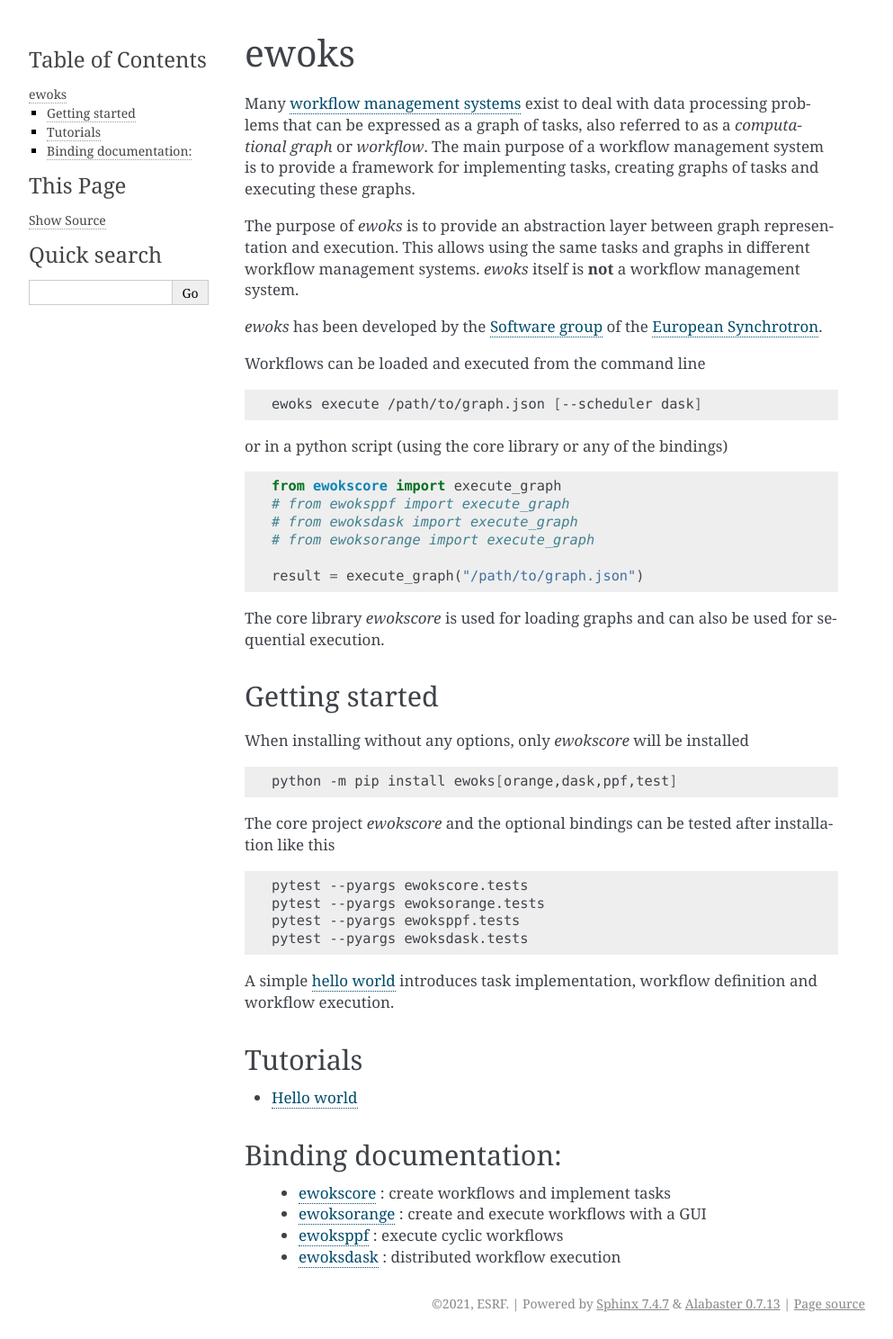
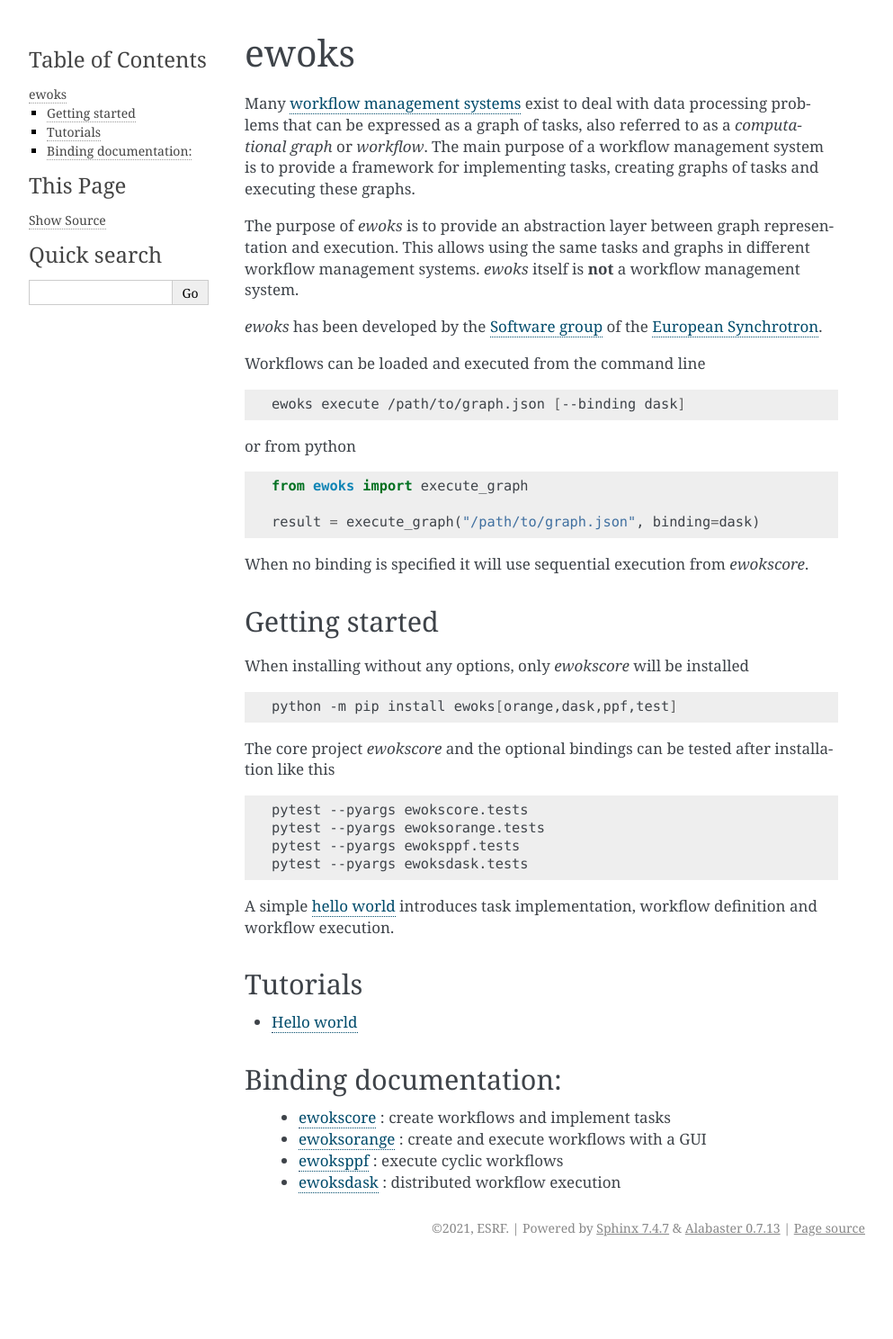
Before and after one commit to ewoks-kit/ewoks, a Sphinx documentation site: the page built from doc/index.rst, in a window 1280 px wide. Shown: the whole page at 90% size, without its empty margins (148-1141 px from the left). Built offline with Sphinx 7.4.7, drawn with Linux system fonts in a browser that asks for light colours; pages that are not in the unit, such as notebooks, are missing from menus; after the commit the page ends 1404 px from its top, so only the background shows below that.

Commit message:
introduce execute_graph analog to the bindings

```diff
--- a/doc/index.rst
+++ b/doc/index.rst
@@ -11,20 +11,17 @@
 
 .. code:: bash
 
-    ewoks execute /path/to/graph.json [--scheduler dask]
+    ewoks execute /path/to/graph.json [--binding dask]
 
-or in a python script (using the core library or any of the bindings)
+or from python
 
 .. code:: python
 
-    from ewokscore import execute_graph
-    # from ewoksppf import execute_graph
-    # from ewoksdask import execute_graph
-    # from ewoksorange import execute_graph
+    from ewoks import execute_graph
 
-    result = execute_graph("/path/to/graph.json")
+    result = execute_graph("/path/to/graph.json", binding=dask)
 
-The core library `ewokscore` is used for loading graphs and can also be used for sequential execution.
+When no binding is specified it will use sequential execution from `ewokscore`.
 
 Getting started
 ---------------
--- a/ewoks/__init__.py
+++ b/ewoks/__init__.py
@@ -1 +1,3 @@
+from .bindings import execute_graph  # noqa F401
+
 __version__ = "0.0.5-alpha"
```
Also changed, not shown: README.md (+5 -8 lines), 3 other files.
